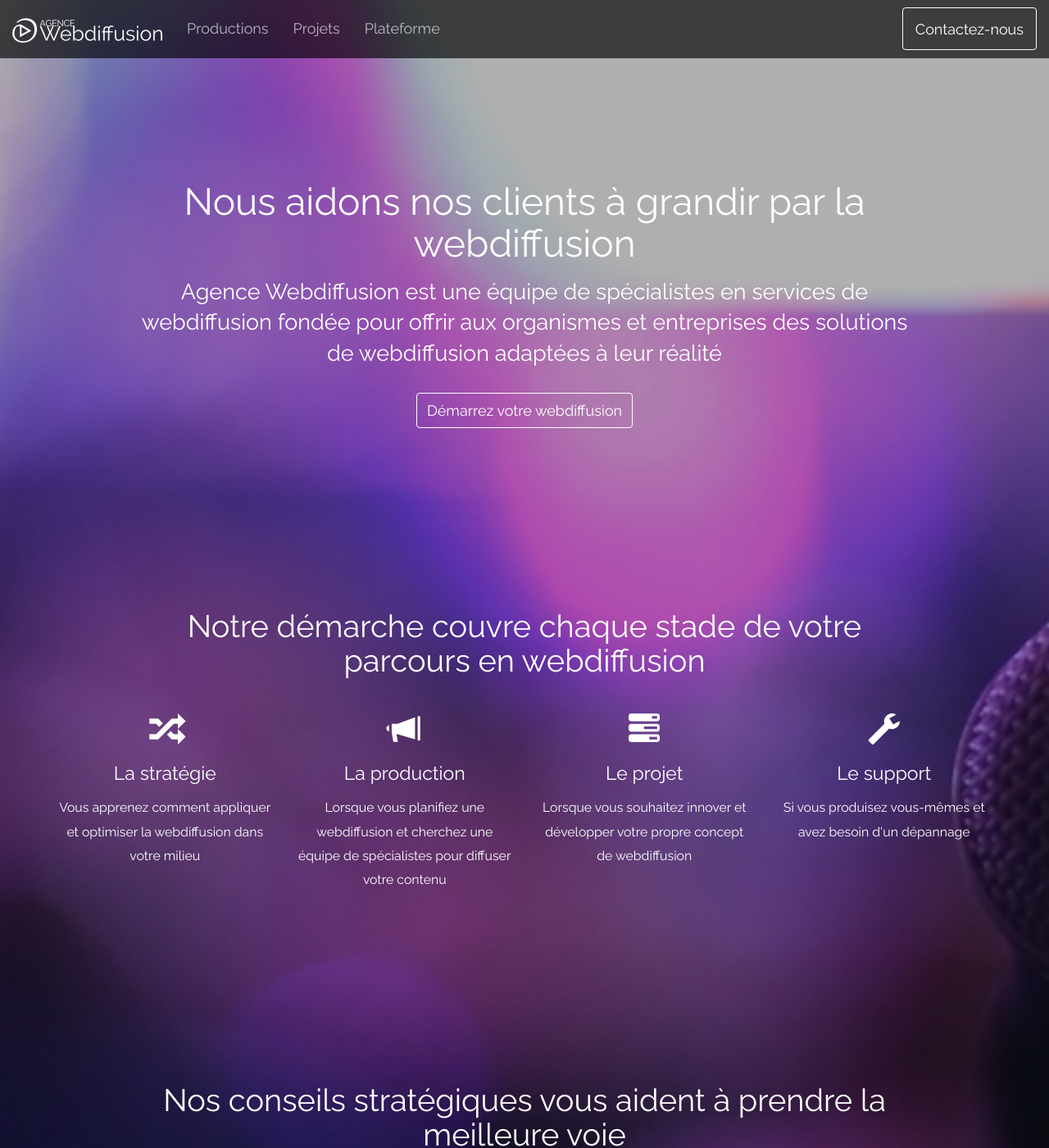
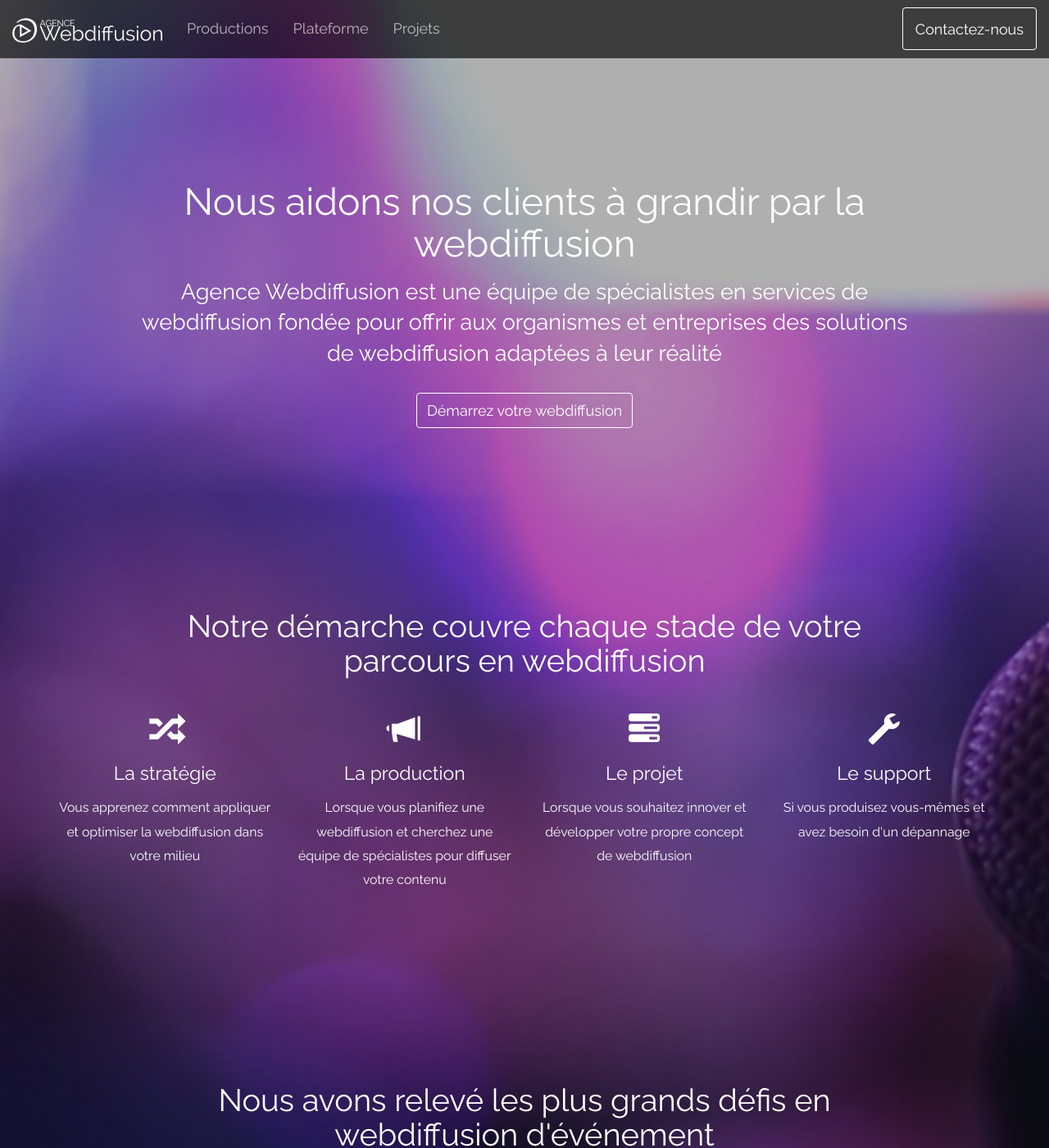
Before and after one commit to agencewebdiffusion/agencewebdiffusion.github.io, a Jekyll site: the page built from index.html, in a window 1280 px wide and 1400 px high. Shown: the whole window at 82% size. Built offline with Jekyll 4.4.1, drawn with Linux system fonts in a browser that asks for light colours; nearby versions of some CDN libraries; some of the changed text lies outside the part shown.

Commit message:
Page d'accueil complète

```diff
--- a/_config.yml
+++ b/_config.yml
@@ -3,7 +3,7 @@
 navigation:
  - title: Productions
    url: /contenu/production.html
+ - title: Plateforme
+   url: /contenu/plateforme.html
  - title: Projets
    url: /contenu/projet.html
- - title: Plateforme
-   url: /contenu/plateforme.html
--- a/bootstrap/sass/styles.scss
+++ b/bootstrap/sass/styles.scss
@@ -85,7 +85,7 @@
 
 }
 
-section {
+section, #footer {
   padding-top: 15%;
 }
 
@@ -101,10 +101,6 @@
   margin-right: 15px;
 }
 
-#footer {
-  padding-top: 50px;
-}
-
 .icon-bar {
   background: white;
 }
--- a/index.html
+++ b/index.html
@@ -52,15 +52,35 @@
     </div>
   </div>
 </section>
+<section id="demo-teamsters">
+  <div class="container">
+    <div class="row text-center">
+      <div class="col-sm-10 col-sm-offset-1">
+        <h2>Nous avons relevé les plus grands défis en webdiffusion d'événement</h2>
+      </div>
+    </div>
+    <div class="row">
+      <div class="col-md-10 col-md-offset-1">
+        <div class="embed-responsive embed-responsive-16by9">
+        <iframe src="//player.vimeo.com/video/75424583" class="embed-responsive-item" frameborder="0" webkitallowfullscreen mozallowfullscreen allowfullscreen></iframe>
+        </div>
+      </div>
+    </div>
+  </div>
+</section>
 <section id="solutions-strategie">
 <div class="container">
   <div class="row text-center">
-      <div class="col-sm-10 col-sm-offset-1">
+      <div class="col-md-10 col-md-offset-1">
         <h2>Nos conseils stratégiques vous aident à prendre la meilleure voie</h2>
       </div>
     </div>
   <div class="row">
-    <div class="col-sm-6 col-sm-offset-3">
+    <div class="col-sm-6">
+      <h4>Faire les bons choix</h4>
+      <p>La webdiffusion est un virage que plusieurs organisations entreprennent pour la première fois. Dans cette situation, il est parfois difficile de déterminer par quelle voie commencer. Notre expertise dans le cycle de vie de la webdiffusion nous permet de vous conseiller sur les éléments de la webdiffusion qui vous serons les plus utiles.</p>
+    </div>
+    <div class="col-sm-6">
       <h4>Solutions de stratégie</h4>
       <ul>
         <li>Participation de l'auditoire</li>
@@ -74,17 +94,28 @@
       </ul>
     </div>
   </div>
+  <div class="row">
+    <div class="col-md-12 text-center">
+      <div class="text-center call-to-action">
+      Cherchez-vous le point de départ de votre mission de webdiffusion? <a href="#footer" class="btn btn-default">Obtenez nos conseils</a>
+      </div>
+    </div>
+  </div>
 </div>
 </section>
 <section id="solutions-productions">
 <div class="container">
   <div class="row text-center">
-    <div class="col-sm-10 col-sm-offset-1">
+    <div class="col-md-10 col-md-offset-1">
       <h2>Notre équipe de production assure la réussite de votre événement en direct</h2>
     </div>
   </div>
   <div class="row">
-    <div class="col-sm-6 col-sm-offset-3">
+    <div class="col-sm-6">
+      <h4>Produire votre événement avec des spécialistes</h4>
+      <p>Plus l'événement de webdiffusion prend de l'ampleur, plus les personnes clés, les équipes et les équipements nécessaires prennent de l'ampleur aussi. Pour vous soulager de l'organisation de toute cette démarche, nos solutions de productions s'échelonne du plus petit webinaire à la plus grande superproduction mondiale, à l'aide de professionnels expérimentés avec la technique de production.</p>
+    </div>
+    <div class="col-sm-6">
       <h4>Solutions de production</h4>
       <ul>
         <li>Captation</li>
@@ -103,7 +135,7 @@
   </div>
 
   <div class="row">
-    <div class="col-sm-10 col-sm-offset-1 text-center">
+    <div class="col-md-12 text-center">
       <div class="text-center call-to-action">
         Qu'est-ce qu'une production de webdiffusion? <a href="/contenu/production.html" class="btn btn-default">En savoir plus</a>
       </div>
@@ -114,15 +146,20 @@
 <section id="solutions-projets">
 <div class="container">
   <div class="row text-center">
-    <div class="col-sm-10 col-sm-offset-1">
+    <div class="col-md-10 col-md-offset-1">
       <h2>Votre idée devient une réalité concrétisée par une méthode collaborative de projet</h2>
     </div>
   </div>
   <div class="row">
-    <div class="col-sm-6 col-sm-offset-3">
+    <div class="col-sm-6">
+      <h4>Développer un projet innovateur avec un partenaire solide</h4>
+      <p>Votre organisation a un défi à relever ou un projet à développer, et vous appréhender les risques techniques et les échéanciers. Nous avons fait face à cette même situation, et par l'application de méthodes de gestion de projet qui éliminent les risques de l'innovation, nous avons accomplis nos objectifs. Nous sommes là pour étudier les risques de votre projet et le guider vers la réussite.</p>
+    </div>
+    <div class="col-sm-6">
       <h4>Solutions de projet</h4>
       <ul>
         <li>Site d'événement de webdiffusion</li>
+        <li>Modules pour site de webdiffusion</li>
         <li>Design graphique</li>
         <li>Design d'intéractions</li>
         <li>Capsules vidéos pour la webdiffusion</li>
@@ -133,7 +170,7 @@
   </div>
 
   <div class="row">
-    <div class="col-sm-10 col-sm-offset-1 text-center">
+    <div class="col-md-12 text-center">
       <div class="text-center call-to-action">
       Qu'est-ce qu'un projet de webdiffusion? <a href="/contenu/projet.html" class="btn btn-default">En savoir plus</a>
       </div>
@@ -145,12 +182,16 @@
 <section id="solutions-support">
 <div class="container">
   <div class="row text-center">
-      <div class="col-sm-10 col-sm-offset-1">
+      <div class="col-md-10 col-md-offset-1">
         <h2>Notre service de support vous sort du pétrin</h2>
       </div>
     </div>
   <div class="row">
-    <div class="col-sm-6 col-sm-offset-3">
+    <div class="col-sm-6">
+      <h4>Lorsqu'il vous faut les conseils d'un expert, maintenant</h4>
+      <p>Vous avez choisi de produire la webdiffusion avec vos propres ressources, mais vous faîtes face à un obstacle insurmontable ou un risque d'échec stressant? Nous sommes là pour éliminer ces obstacles et protéger le succès de votre opération avec un support sur place ou à distance de vos installations et vos équipes.</p>
+    </div>
+    <div class="col-sm-6">
       <h4>Solutions de support</h4>
       <ul>
         <li>Analyse des installations techniques</li>
@@ -158,6 +199,13 @@
         <li>Dépannage</li>
         <li>Diffusion d'urgence</li>
       </ul>
+    </div>
+  </div>
+  <div class="row">
+    <div class="col-md-12 text-center">
+      <div class="text-center call-to-action">
+      Avez-vous une question sur nos services de support? <a href="#footer" class="btn btn-default">Contactez-nous</a>
+      </div>
     </div>
   </div>
 </div>
@@ -271,7 +319,11 @@
     </div>
   </div>
 -->
+<div class="row">
+<div class="col-md-10 col-md-offset-1">
 <h2 class="text-center">Notre plateforme de webdiffusion évolue avec vous</h2>
+</div>
+</div>
 <div class="row">
 
 <div class="col-sm-4">
```
Also changed, not shown: other parts of index.html (+1 -0 lines), 404.md (added, +8 -0 lines), bootstrap/stylesheets/styles.css.
